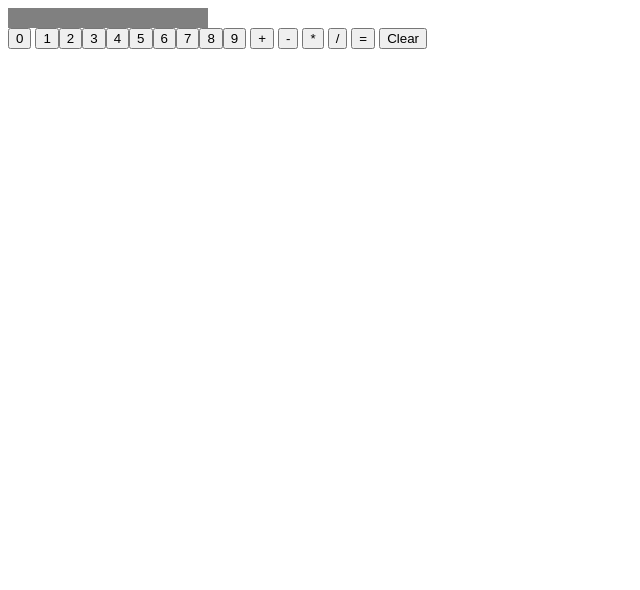
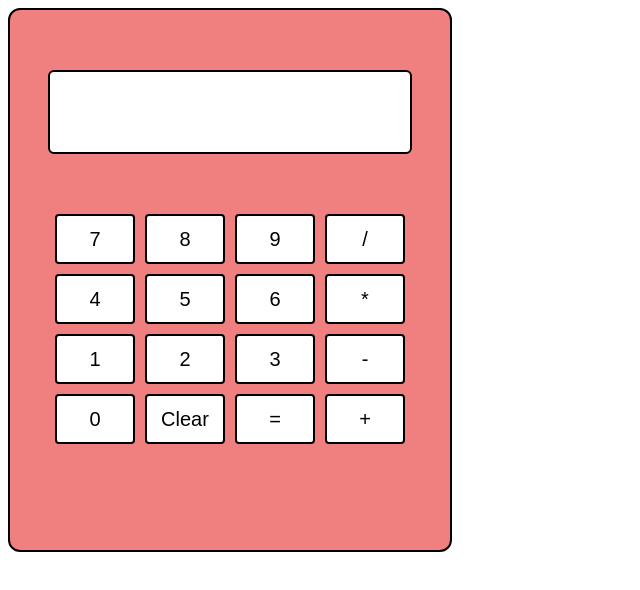
Before and after one commit to Matija2000/Project-Calculator, a plain HTML site: page index.html in a window 1280 px wide. Shown: the whole page, without its empty margins (0-640 px from the left). Drawn offline with Linux system fonts and the light colour scheme.

Commit message:
Add style to calculator

```diff
--- a/index.html
+++ b/index.html
@@ -9,18 +9,21 @@
   <body>
     <div class="calculator">
       <div class="calcDisplay"></div>
-      <button class="digit">0</button>
-      <button class="digit">1</button><button class="digit">2</button
-      ><button class="digit">3</button><button class="digit">4</button
-      ><button class="digit">5</button><button class="digit">6</button
-      ><button class="digit">7</button><button class="digit">8</button
-      ><button class="digit">9</button>
-      <button class="add operation">+</button>
-      <button class="subtract operation">-</button>
-      <button class="multiply operation">*</button>
-      <button class="divide operation">/</button>
-      <button class="equals">=</button>
-      <button class="clear">Clear</button>
+      <div class="bottom">
+        <button class="digit">7</button><button class="digit">8</button
+        ><button class="digit">9</button
+        ><button class="divide operation">/</button
+        ><button class="digit">4</button><button class="digit">5</button
+        ><button class="digit">6</button
+        ><button class="multiply operation">*</button
+        ><button class="digit">1</button><button class="digit">2</button
+        ><button class="digit">3</button
+        ><button class="subtract operation">-</button>
+        <button class="digit">0</button>
+
+        <button class="clear">Clear</button><button class="equals">=</button>
+        <button class="add operation">+</button>
+      </div>
     </div>
     <script src="script.js"></script>
   </body>
--- a/script.js
+++ b/script.js
@@ -19,12 +19,6 @@ function multiply(x, y) {
 }
 function divide(x, y) {
   return x / y;
-}
-
-function calculatorOperation(firstNumber, z, secondNumber) {
-  let x = firstNumber;
-  let operator = z;
-  let y = secondNumber;
 }
 
 function operate(operator, firstNumber, secondNumber) {
--- a/styles.css
+++ b/styles.css
@@ -1,10 +1,44 @@
+body {
+  font-size: 30px;
+}
+
 .calculator {
-  width: 500px;
-  height: 600px;
+  width: 400px;
+  height: 500px;
+  border: solid 2px black;
+  padding: 20px;
+  display: flex;
+  flex-direction: column;
+  align-items: center;
+  border-radius: 12px;
+  background-color: lightcoral;
 }
 
 .calcDisplay {
-  width: 200px;
-  height: 20px;
-  background-color: grey;
+  margin-top: 40px;
+  margin-bottom: 60px;
+  width: 360px;
+  height: 80px;
+  background-color: white;
+  border-radius: 6px;
+  border: 2px solid black;
 }
+
+.digit,
+.operation,
+.clear,
+.equals {
+  height: 50px;
+  width: 80px;
+  border: 2px solid black;
+  border-radius: 4px;
+  font-size: 20px;
+  background-color: white;
+}
+
+.bottom {
+  display: flex;
+  flex-wrap: wrap;
+  gap: 10px;
+  justify-content: center;
+}
```
